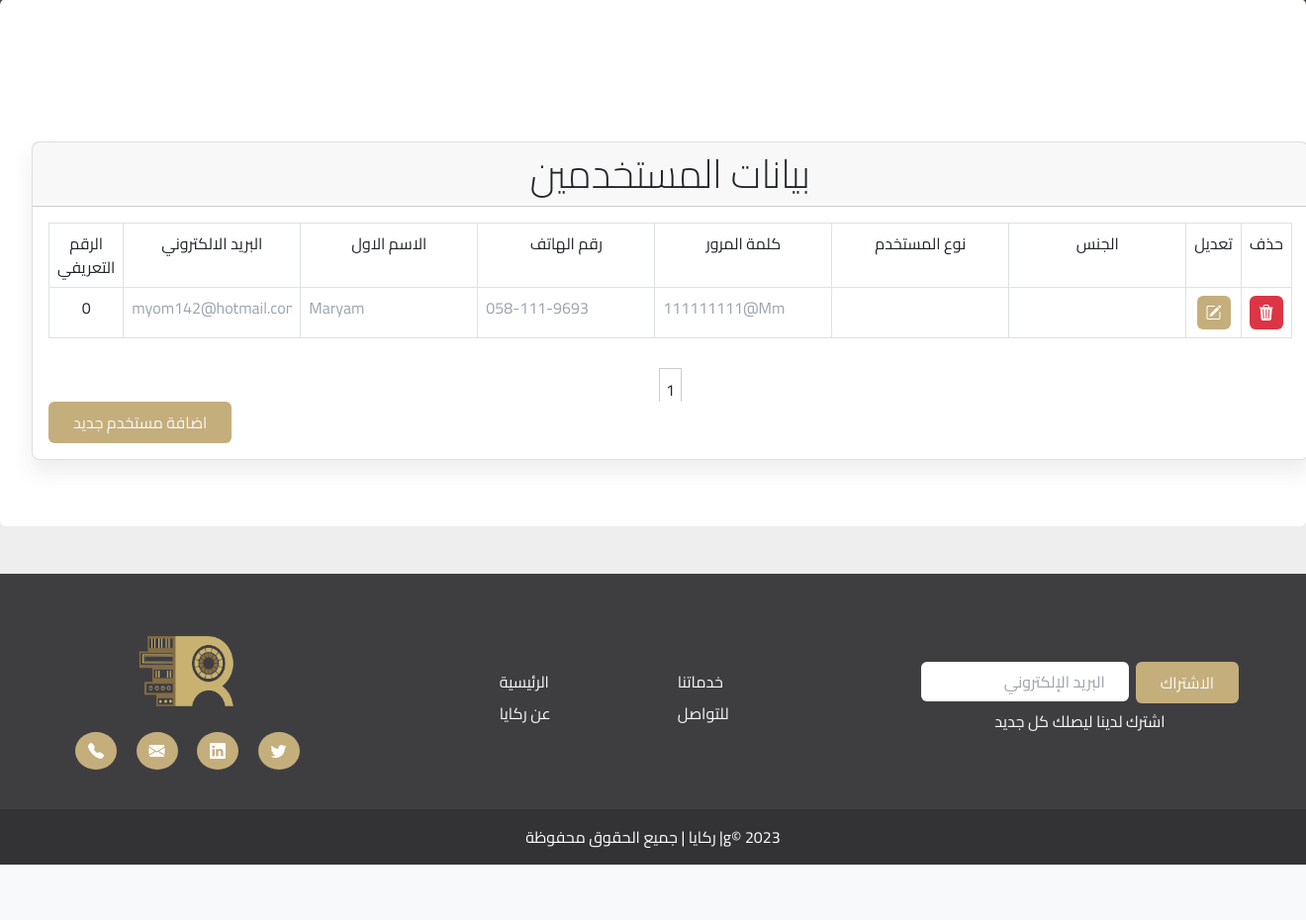
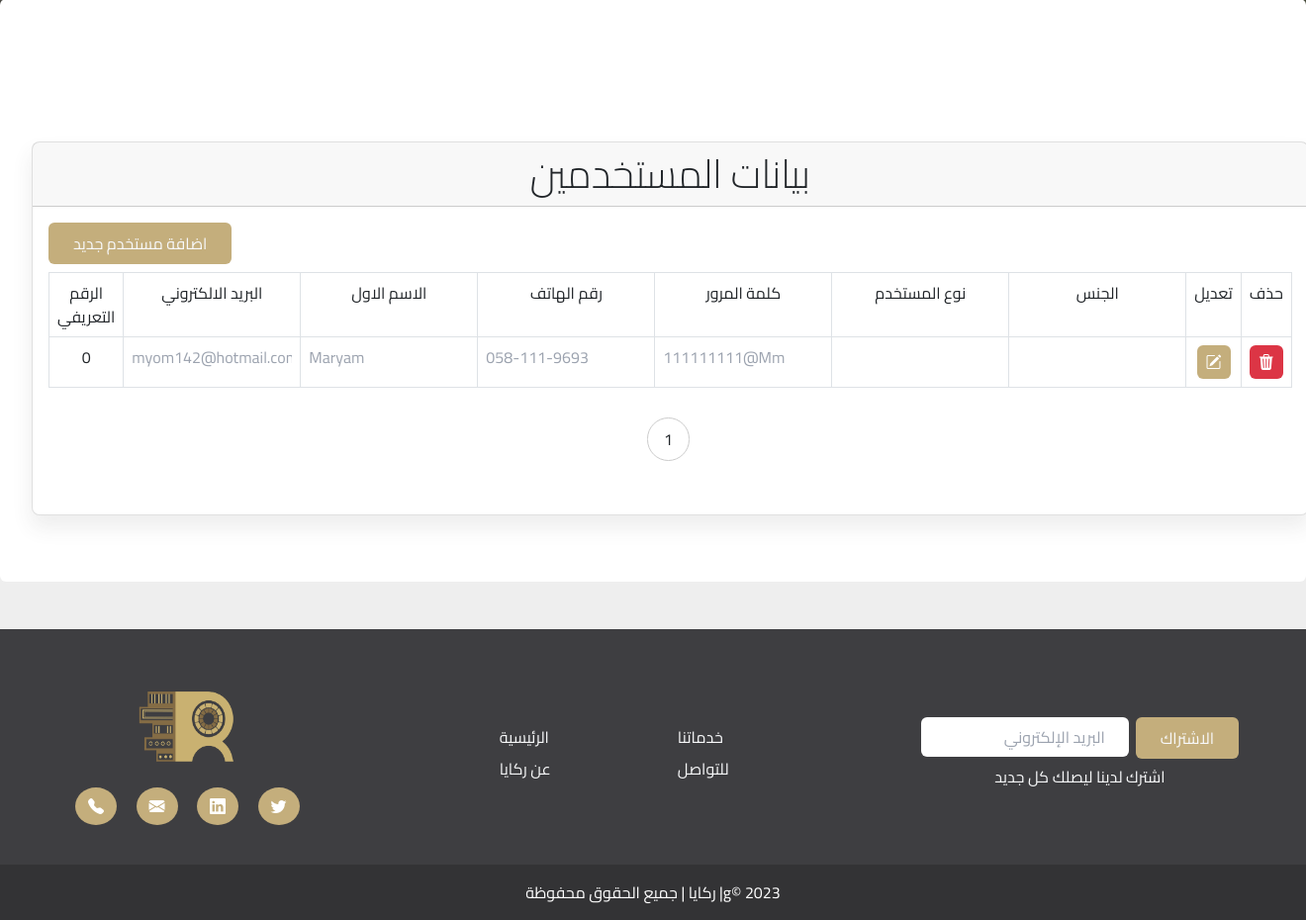
Before and after one commit to Maryam142/Rakaya-Landing-Page-, a PHP site: the page made by AdminAjax.php in a window 1320 px wide. Shown: the part 201-1131 px from the top of the page at 99% size. Before the commit the page ends 1075 px from the top, so only its background shows below. Run offline with PHP 8.4, Linux system fonts and the light colour scheme; a user stored in the database is signed in; data comes from the database, SQL or seed files in the repository; data that the repository does not hold is empty; a stand-in replaces the project's code that opens the database connection; some libraries are stand-ins or nearby versions.

Commit message:
fetch users info using ajax in AdminAjax.php with pagination

```diff
--- a/Admin.php
+++ b/Admin.php
@@ -162,8 +162,6 @@ if($_SESSION['edited']){
     $lastPage = ceil($number_of_rows/$perPage);
 
 ?>
-
-
 <!DOCTYPE html>
 <html>
 
--- a/AdminAjax.php
+++ b/AdminAjax.php
@@ -55,7 +55,7 @@ $connpdo = new PDO("mysql:host=localhost;dbname=rakaya", "root", "");
 $sql = "SELECT * FROM users";
 $statement = $connpdo->query($sql);
 $number_of_rows = $statement->rowCount();
-$lastPage = ceil($number_of_rows/$perPage);
+$lastPage = ceil($number_of_rows / $perPage);
 ?>
 
 <!DOCTYPE html>
@@ -133,58 +133,13 @@ $lastPage = ceil($number_of_rows/$perPage);
                                 <h2 class="display-6 text-center"> بيانات المستخدمين</h2>
                             </div>
                             <div class="card-body">
+                                <div class="mb-2">
+                                    <a href="AdminAddUser.php" class="btn bg-pigi px-4 py-2 hover:bg-cohly text-center text-light" role="button">اضافة مستخدم جديد</a>
+                                </div>
                                 <div class="table-responsive" id="databaseRows">
                                     <!-- Database rows -->
                                 </div>
-                                <div>
-                                    <a href="AdminAddUser.php" class="btn bg-pigi px-4 py-2 hover:bg-cohly text-center text-light" role="button">اضافة مستخدم جديد</a>
                             </div>
-
-                            </div>
-                        </div>
-
-                        <!-- Pagenation -->
-                        <div class="">
-                            <nav class="" aria-label="Page navigation example">
-                                <ul class="pagination ">
-                                    <li class="page-item">
-                                        <?php
-                                        // if ($currentPage == 1) {
-
-                                        //     echo '<a class="page-link" style="color: #816D4A" href="#" aria-label="Previous">
-                                        //      <span aria-hidden="true">&laquo;</span>
-                                        //      <span class="sr-only">Previous</span></a>';
-                                        // } else {
-
-                                        //     echo '<a class="page-link" style="color: #C4AE7C" href="?page=' . $prevPage . '" aria-label="Previous">
-                                        //          <span aria-hidden="true">&laquo;</span>
-                                        //          <span class="sr-only">Previous</span></a>';
-                                        // }
-                                        ?>
-                                    </li>
-                                    <!-- <li class="page-item" ><a class="page-link" style="color: #C4AE7C" href="#">1</a></li>
-                                         <li class="page-item"><a class="page-link" style="color: #C4AE7C" href="#">2</a></li>
-                                         <li class="page-item"><a class="page-link" style="color: #C4AE7C" href="#">3</a></li>
-                                    <li class="page-item"> -->
-
-                                    <?php
-                                    // if ($currentPage == $lastPage) {
-
-                                    //     echo '<a class="page-link" style="color: #816D4A" href="#" aria-label="Next">
-                                    //               <span aria-hidden="true">&raquo;</span>
-                                    //               <span class="sr-only">Next</span>
-                                    //              </a>';
-                                    // } else {
-
-                                    //     echo '<a class="page-link" style="color: #C4AE7C" href="?page=' . $nextPage . '" aria-label="Next">
-                                    //               <span aria-hidden="true">&raquo;</span>
-                                    //               <span class="sr-only">Next</span>
-                                    //             </a>';
-                                    // }
-                                    ?>
-                                    </li>
-                                </ul>
-                            </nav>
                         </div>
                     </div>
                 </div>
@@ -270,26 +225,26 @@ $lastPage = ceil($number_of_rows/$perPage);
     <script src="https://code.jquery.com/jquery-3.7.0.min.js" integrity="sha256-2Pmvv0kuTBOenSvLm6bvfBSSHrUJ+3A7x6P5Ebd07/g=" crossorigin="anonymous"></script>
 
     <script>
-$(document).ready(function(){
+        $(document).ready(function() {
             load_data();
-    function load_data(page){
+
+            function load_data(page) {
                 $.ajax({
-            url:"pagination.php",
-            method:"POST",
-            data:{page:page},
-            success: function(data){
-
+                    url: "pagination.php",
+                    method: "POST",
+                    data: {
+                        page: page
+                    },
+                    success: function(data) {
                         $('#databaseRows').html(data);
                     }
 
                 })
             }
-    $(document).on('click', '.pagination_link', function(){
-
+            $(document).on('click', '.pagination_link', function() {
                 var page = $(this).attr("id");
                 load_data(page);
             });
-
         });
     </script>
 
--- a/pagination.php
+++ b/pagination.php
@@ -17,6 +17,7 @@ if(isset($_POST["page"])){
 }else{
     $page = 1;
 }
+
 $start_from = ($page -1)*$record_per_page;
 $query= "SELECT * FROM users LIMIT  $start_from , $record_per_page";
 $result = mysqli_query($conn, $query);
@@ -53,16 +54,16 @@ $output.="
 </tr>
 ";
 }
-$output.='</table> <br /> <div align="center">';
+$output .= '</table><br /><div align="center">';
 $page_query= "SELECT * FROM users";
 $page_result = mysqli_query($conn, $page_query);
 $total_records= mysqli_num_rows($page_result);
 $total_pages = ceil($total_records/$record_per_page);
 
-for($i=1; $i<=$total_pages; $i++){
- $output.="
-   <span class='pagination_link' style='cursor:pointer; padding:6px; border:1px solid #ccc;' id'".$i."'>".$i."</span>";
+for($i=1; $i<=$total_pages; $i++)  {
+    $output.="<span class='pagination_link me-1 px-3 rounded-pill hover:bg-pigi' style='cursor:pointer; padding:6px; border:1px solid #ccc;' id='".$i."'>".$i."</span>";
+
 }
-
+$output .= '</div><br /><br />';
 echo $output;
 ?>
```
Lines whose indentation alone changed are shown as unchanged.
